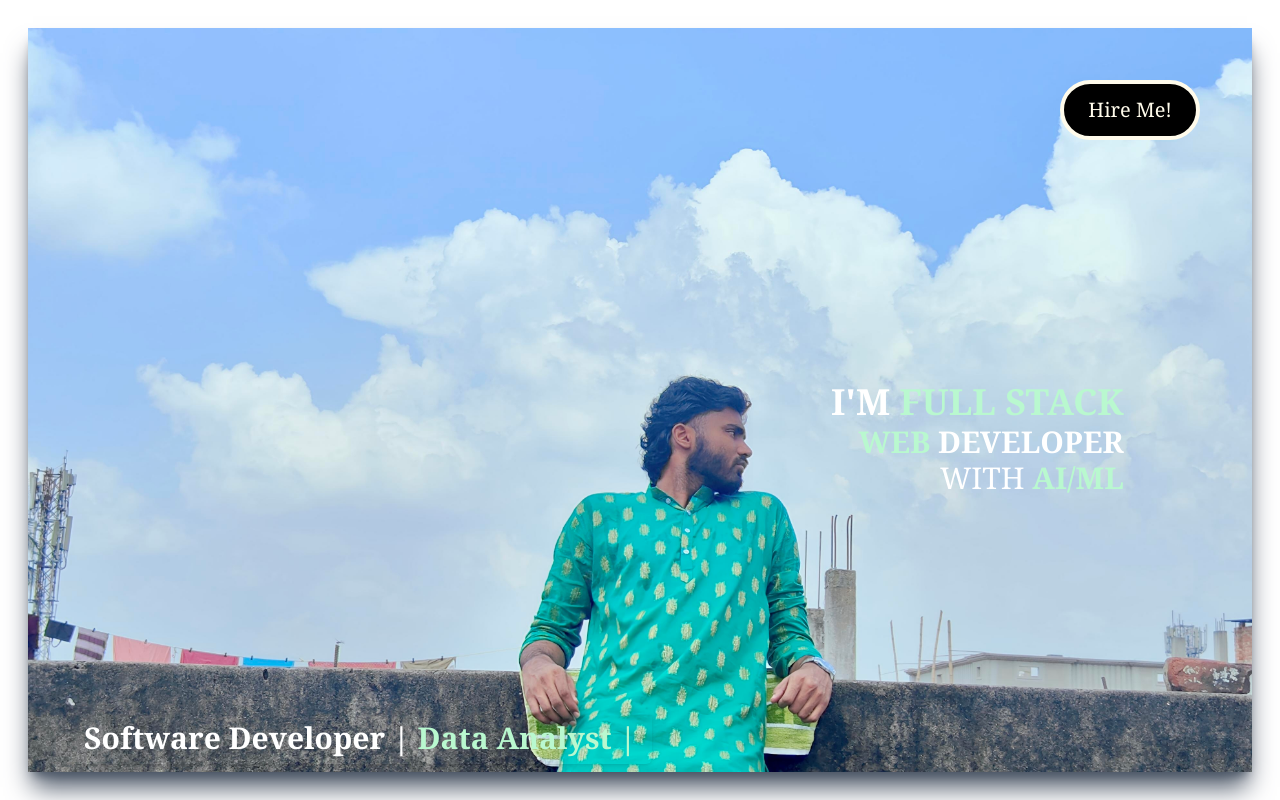
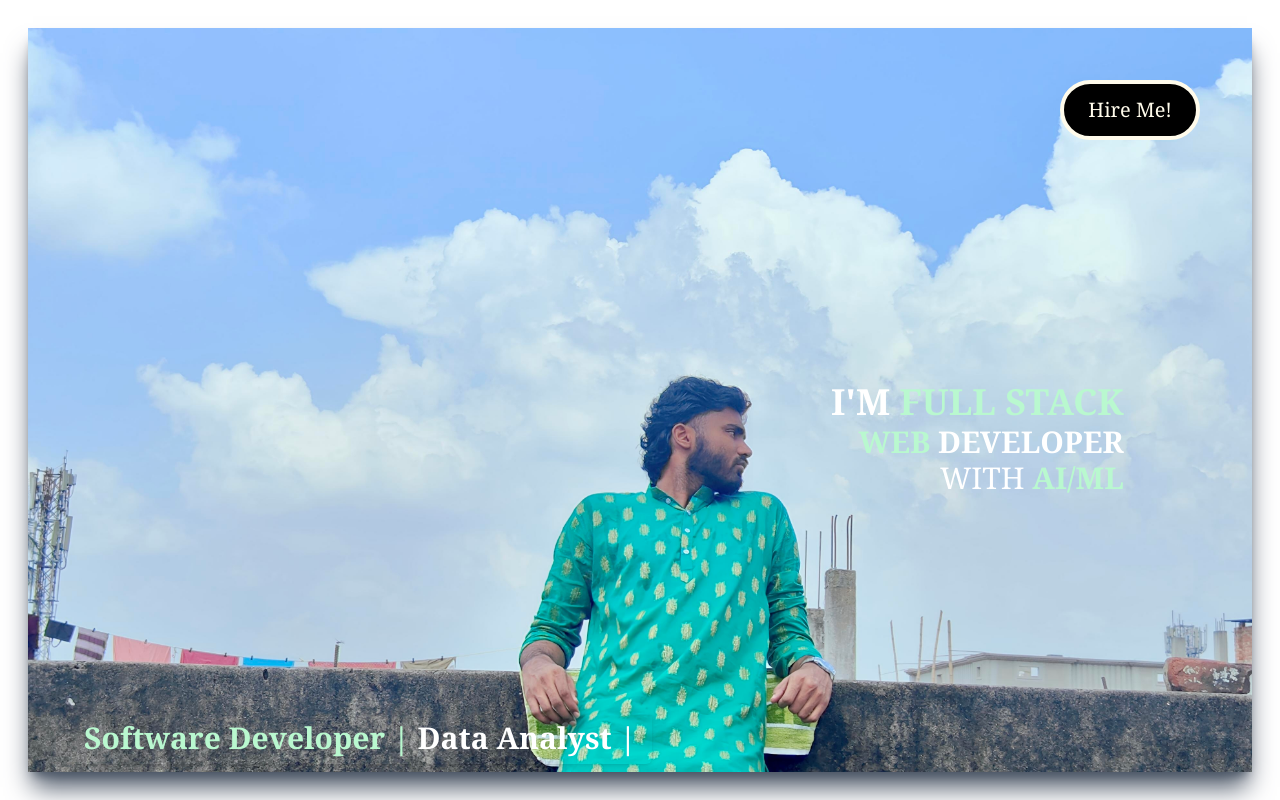
Before and after one commit to masterankit26/BuildFolio, a React (Vite) app: page / in a window 1280 px wide. Shown: the top 800 px of the page. Built offline with nearby package versions, Linux system fonts and the light colour scheme.

Commit message:
Change text color for job titles in Page1ButtomText

```diff
--- a/src/components/Page1ButtomText.jsx
+++ b/src/components/Page1ButtomText.jsx
@@ -5,7 +5,7 @@ const Page1ButtomText = () => {
   return (
     <div className='absolute bottom-2 left-6 sm:left-10 px-4 py-2 rounded-md shadow-md'>
       <div className='text-white text-sm sm:text-base leading-relaxed font-semibold text-left'>
-        <h2 className='text-3xl font-serif text-green-200'><span className='text-white'>Software Developer | </span>Data Analyst |</h2>
+        <h2 className='text-3xl font-serif text-white'><span className='text-green-200'>Software Developer | </span>Data Analyst |</h2>
 
       </div>
     </div>
```
